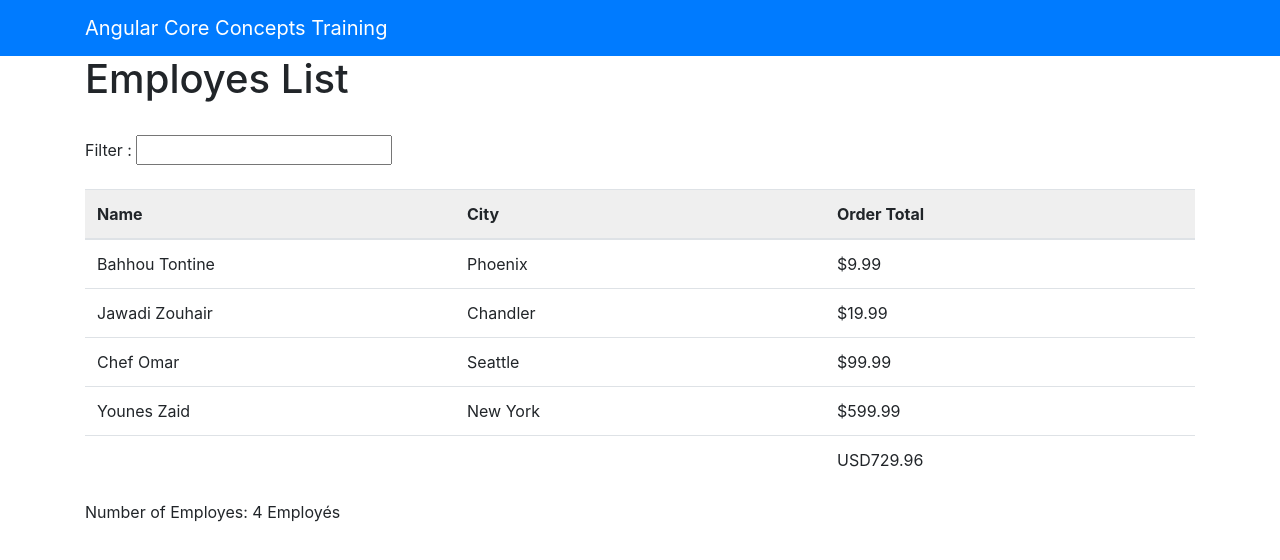
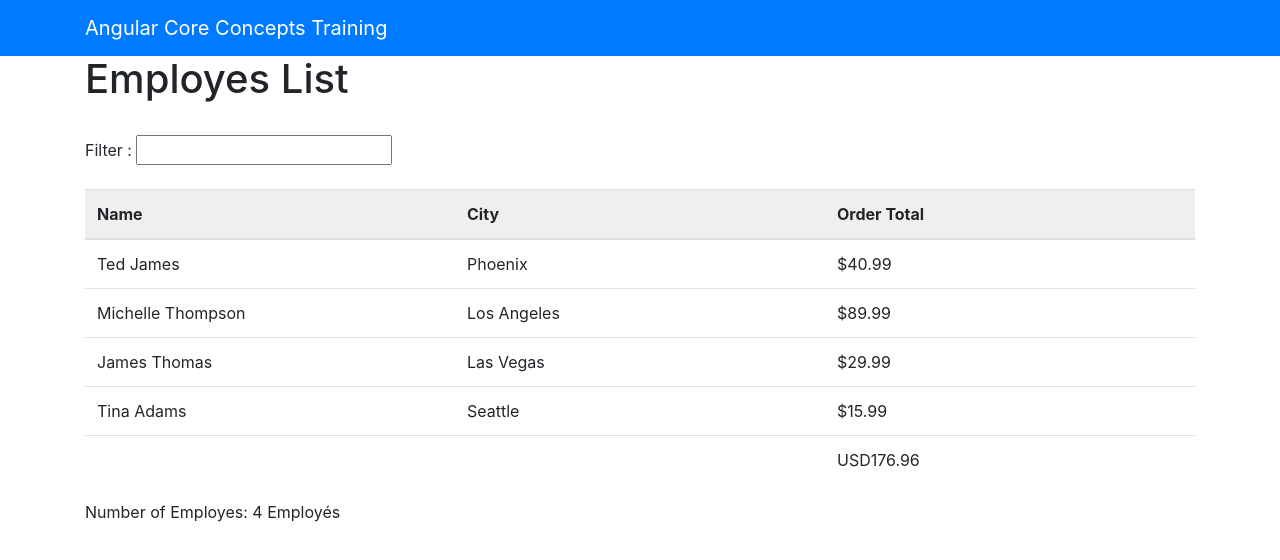
Before and after one commit to YounesZaid/angular-app, an Angular app: page / in a window 1280 px wide. Shown: the top 560 px of the page. Built offline with nearby package versions, Linux system fonts and the light colour scheme.

Commit message:
added http services

```diff
--- a/src/app/employes/employes-list/employes-list.component.ts
+++ b/src/app/employes/employes-list/employes-list.component.ts
@@ -1,6 +1,7 @@
 import { Component, OnInit, Input } from "@angular/core";
 
 import { IEmploye } from "src/app/shared/interfaces";
+import { SorterService } from "src/app/core/sorter.service";
 
 @Component({
   selector: "app-employes-list",
@@ -28,7 +29,7 @@ export class EmployesListComponent implements OnInit {
     return this._employes;
   }
 
-  constructor() {}
+  constructor(private sorterService: SorterService) {}
 
   ngOnInit() {
     //this._employes = this.employes;
@@ -59,5 +60,6 @@ export class EmployesListComponent implements OnInit {
   sort = (prop: string) => {
     // implementation of sorting
     // A sorter service will handle the sorting
+    this.sorterService.sort(this.filteredEmployes, prop);
   };
 }
--- a/src/app/employes/employes.component.ts
+++ b/src/app/employes/employes.component.ts
@@ -2,6 +2,7 @@ import { Component, OnInit, ViewChild, AfterViewInit } from "@angular/core";
 
 import { IEmploye } from "../shared/interfaces";
 import { EmployesListComponent } from "./employes-list/employes-list.component";
+import { DataService } from "../core/data.service";
 
 @Component({
   selector: "app-employes",
@@ -18,39 +19,42 @@ export class EmployesComponent implements OnInit, AfterViewInit {
   ngAfterViewInit(): void {
     this.message = this.msgParent.message;
   }
-  constructor() {}
+  constructor(private dataService: DataService) {}
 
   ngOnInit() {
     this.title = "Employes List";
-    this.people = [
-      {
-        id: 1,
-        name: "Bahhou Tontine",
-        city: "Phoenix",
-        orderTotal: 9.99,
-        employeSince: new Date(2014, 7, 10)
-      },
-      {
-        id: 2,
-        name: "Jawadi Zouhair",
-        city: "Chandler",
-        orderTotal: 19.99,
-        employeSince: new Date(2017, 2, 22)
-      },
-      {
-        id: 3,
-        name: "Chef Omar",
-        city: "Seattle",
-        orderTotal: 99.99,
-        employeSince: new Date(2002, 10, 31)
-      },
-      {
-        id: 4,
-        name: "Younes Zaid",
-        city: "New York",
-        orderTotal: 599.99,
-        employeSince: new Date(2002, 10, 31)
-      }
-    ];
+    this.dataService
+      .getEmployees()
+      .subscribe((employees: IEmploye[]) => (this.people = employees));
+    //   this.people = [
+    //     {
+    //       id: 1,
+    //       name: "Bahhou Tontine",
+    //       city: "Phoenix",
+    //       orderTotal: 9.99,
+    //       employeSince: new Date(2014, 7, 10)
+    //     },
+    //     {
+    //       id: 2,
+    //       name: "Jawadi Zouhair",
+    //       city: "Chandler",
+    //       orderTotal: 19.99,
+    //       employeSince: new Date(2017, 2, 22)
+    //     },
+    //     {
+    //       id: 3,
+    //       name: "Chef Omar",
+    //       city: "Seattle",
+    //       orderTotal: 99.99,
+    //       employeSince: new Date(2002, 10, 31)
+    //     },
+    //     {
+    //       id: 4,
+    //       name: "Younes Zaid",
+    //       city: "New York",
+    //       orderTotal: 599.99,
+    //       employeSince: new Date(2002, 10, 31)
+    //     }
+    //   ];
   }
 }
```
